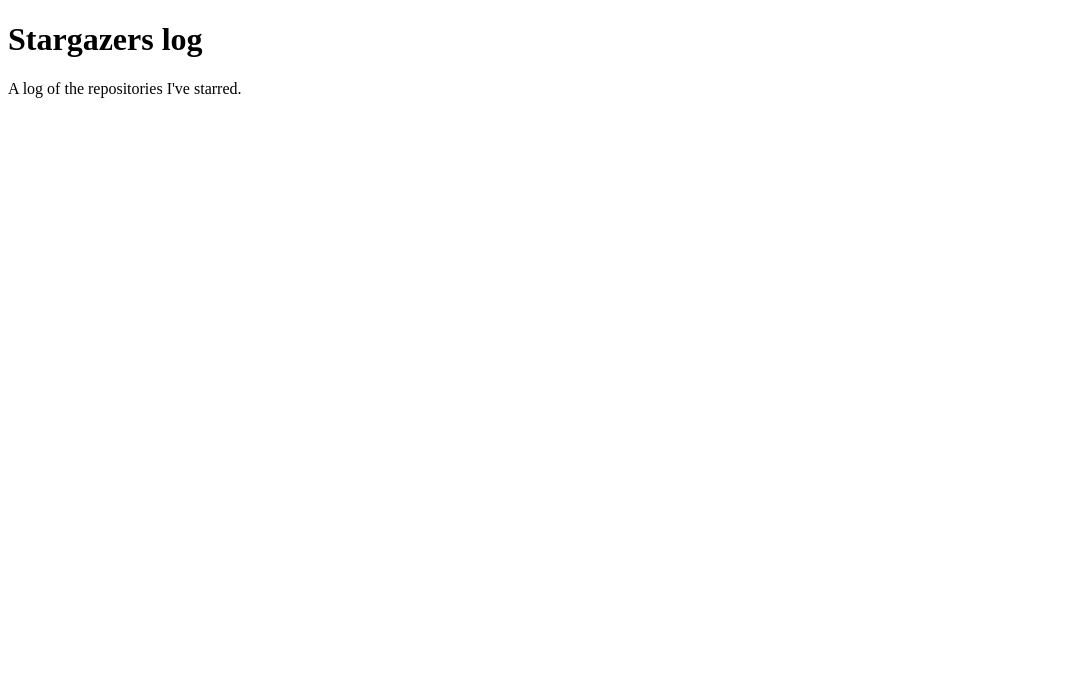
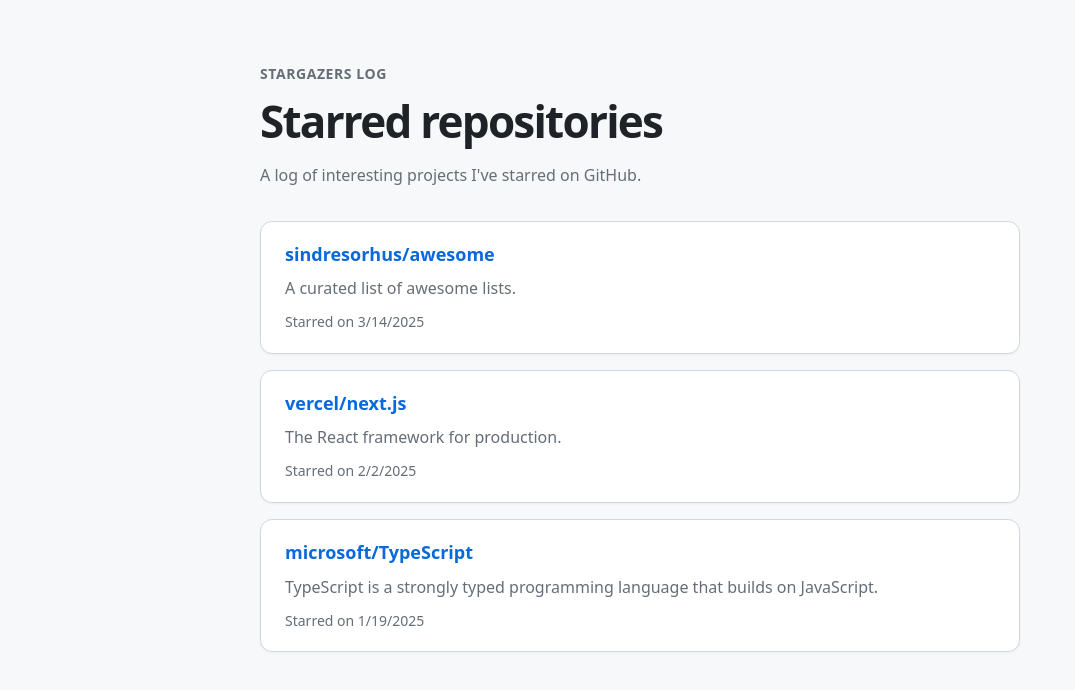
Before and after one commit to psrinivasps/stargazers-log, a plain HTML site: page index.html in a window 1280 px wide. Shown: the whole page, without its empty margins (0-1075 px from the left). Drawn offline with Linux system fonts and the light colour scheme.

Commit message:
Add starred repositories list

```diff
--- /dev/null
+++ b/events.json
@@ -0,0 +1,23 @@
+[
+  {
+    "owner": "sindresorhus",
+    "name": "awesome",
+    "description": "A curated list of awesome lists.",
+    "url": "https://github.com/sindresorhus/awesome",
+    "starredAt": "2025-03-14"
+  },
+  {
+    "owner": "vercel",
+    "name": "next.js",
+    "description": "The React framework for production.",
+    "url": "https://github.com/vercel/next.js",
+    "starredAt": "2025-02-02"
+  },
+  {
+    "owner": "microsoft",
+    "name": "TypeScript",
+    "description": "TypeScript is a strongly typed programming language that builds on JavaScript.",
+    "url": "https://github.com/microsoft/TypeScript",
+    "starredAt": "2025-01-19"
+  }
+]
--- a/index.html
+++ b/index.html
@@ -2,10 +2,20 @@
 <html lang="en">
   <head>
     <meta charset="utf-8">
-    <title>Stargazers log</title>
+    <meta name="viewport" content="width=device-width, initial-scale=1">
+    <title>Starred repositories | Stargazers log</title>
+    <link rel="stylesheet" href="style.css">
+    <script src="script.js" defer></script>
   </head>
   <body>
-    <h1>Stargazers log</h1>
-    <p>A log of the repositories I've starred.</p>
+    <main class="page">
+      <header class="page-header">
+        <p class="eyebrow">Stargazers log</p>
+        <h1>Starred repositories</h1>
+        <p class="intro">A log of interesting projects I've starred on GitHub.</p>
+      </header>
+      <p id="status" class="status" role="status" aria-live="polite">Loading repositories…</p>
+      <ul id="repositories" class="repository-list" aria-label="Starred repositories"></ul>
+    </main>
   </body>
 </html>
--- /dev/null
+++ b/script.js
@@ -0,0 +1,48 @@
+const statusMessage = document.querySelector("#status");
+const repositoryList = document.querySelector("#repositories");
+
+function renderRepository(repository) {
+  const item = document.createElement("li");
+  item.className = "repository-card";
+
+  const title = document.createElement("h2");
+  const link = document.createElement("a");
+  link.href = repository.url;
+  link.textContent = `${repository.owner}/${repository.name}`;
+  title.append(link);
+
+  const description = document.createElement("p");
+  description.textContent = repository.description;
+
+  const date = document.createElement("p");
+  date.className = "starred-date";
+  date.textContent = `Starred on ${new Date(`${repository.starredAt}T00:00:00`).toLocaleDateString()}`;
+
+  item.append(title, description, date);
+  return item;
+}
+
+async function loadRepositories() {
+  try {
+    const response = await fetch("events.json");
+    if (!response.ok) {
+      throw new Error(`Request failed with status ${response.status}`);
+    }
+
+    const repositories = await response.json();
+    if (!Array.isArray(repositories)) {
+      throw new Error("Repository data must be a list.");
+    }
+
+    repositoryList.replaceChildren(...repositories.map(renderRepository));
+    statusMessage.textContent = repositories.length
+      ? ""
+      : "No starred repositories yet.";
+  } catch (error) {
+    console.error("Could not load starred repositories:", error);
+    statusMessage.textContent = "Could not load repositories. Please try again later.";
+    statusMessage.classList.add("status--error");
+  }
+}
+
+loadRepositories();
--- /dev/null
+++ b/style.css
@@ -0,0 +1,109 @@
+:root {
+  color-scheme: light;
+  font-family: system-ui, -apple-system, BlinkMacSystemFont, "Segoe UI", sans-serif;
+  color: #1f2328;
+  background: #f6f8fa;
+}
+
+* {
+  box-sizing: border-box;
+}
+
+body {
+  margin: 0;
+  min-width: 320px;
+}
+
+.page {
+  width: min(100% - 2rem, 760px);
+  margin: 0 auto;
+  padding: 4rem 0;
+}
+
+.page-header {
+  margin-bottom: 2rem;
+}
+
+.eyebrow {
+  margin: 0 0 0.5rem;
+  color: #656d76;
+  font-size: 0.875rem;
+  font-weight: 600;
+  letter-spacing: 0.04em;
+  text-transform: uppercase;
+}
+
+h1 {
+  margin: 0;
+  font-size: clamp(2rem, 6vw, 2.75rem);
+  letter-spacing: -0.04em;
+}
+
+.intro {
+  margin: 0.75rem 0 0;
+  color: #656d76;
+  line-height: 1.6;
+}
+
+.status {
+  margin: 0 0 1rem;
+  color: #656d76;
+}
+
+.status:empty {
+  display: none;
+}
+
+.status--error {
+  color: #b42318;
+}
+
+.repository-list {
+  display: grid;
+  gap: 1rem;
+  margin: 0;
+  padding: 0;
+  list-style: none;
+}
+
+.repository-card {
+  padding: 1.25rem 1.5rem;
+  border: 1px solid #d0d7de;
+  border-radius: 0.75rem;
+  background: #fff;
+  box-shadow: 0 1px 2px rgb(31 35 40 / 5%);
+}
+
+.repository-card h2 {
+  margin: 0;
+  font-size: 1.125rem;
+}
+
+.repository-card a {
+  color: #0969da;
+  text-decoration: none;
+}
+
+.repository-card a:hover {
+  text-decoration: underline;
+}
+
+.repository-card p {
+  margin: 0.65rem 0 0;
+  color: #656d76;
+  line-height: 1.55;
+}
+
+.repository-card .starred-date {
+  font-size: 0.875rem;
+}
+
+@media (max-width: 480px) {
+  .page {
+    padding: 2.5rem 0;
+  }
+
+  .repository-card {
+    padding: 1rem;
+  }
+}
```
